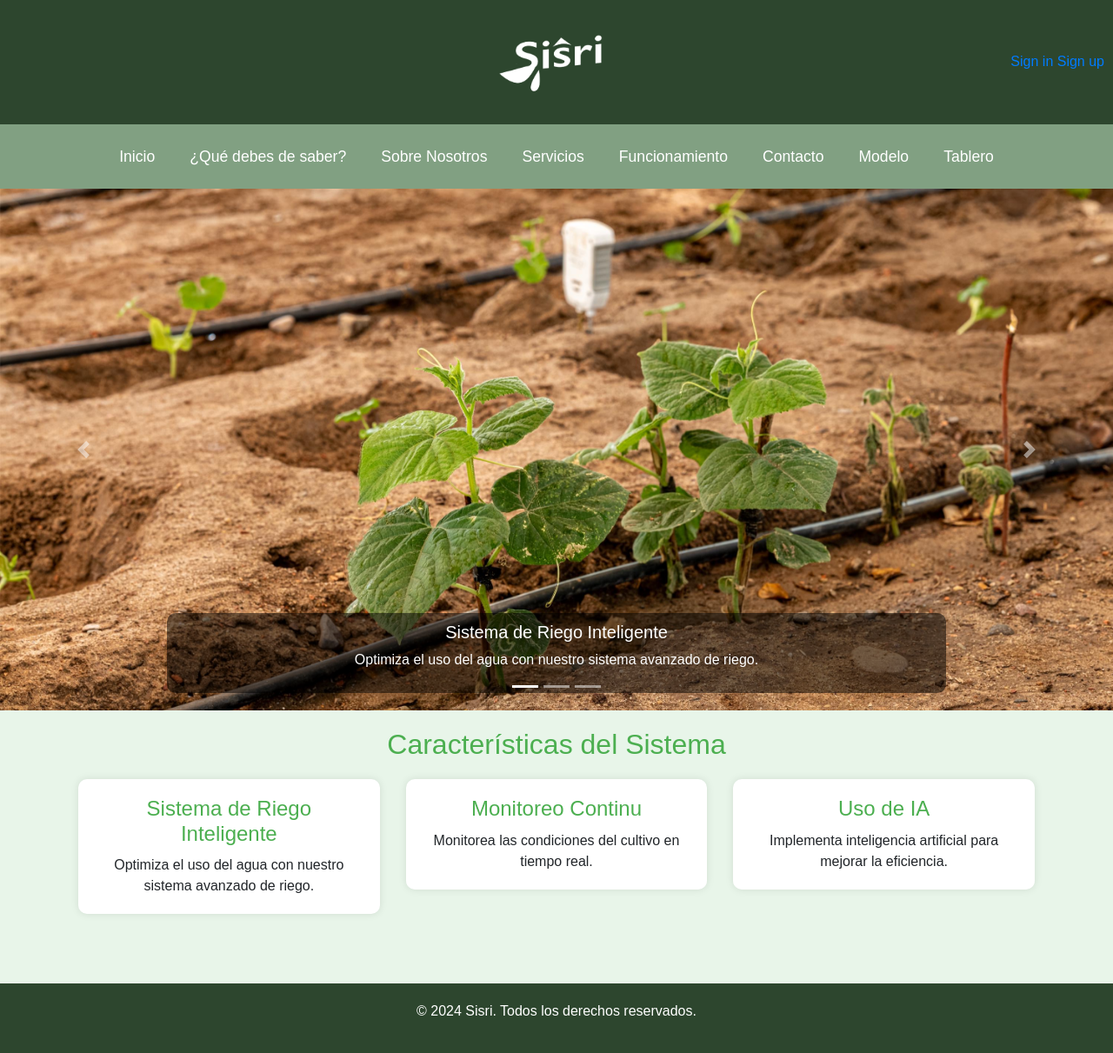
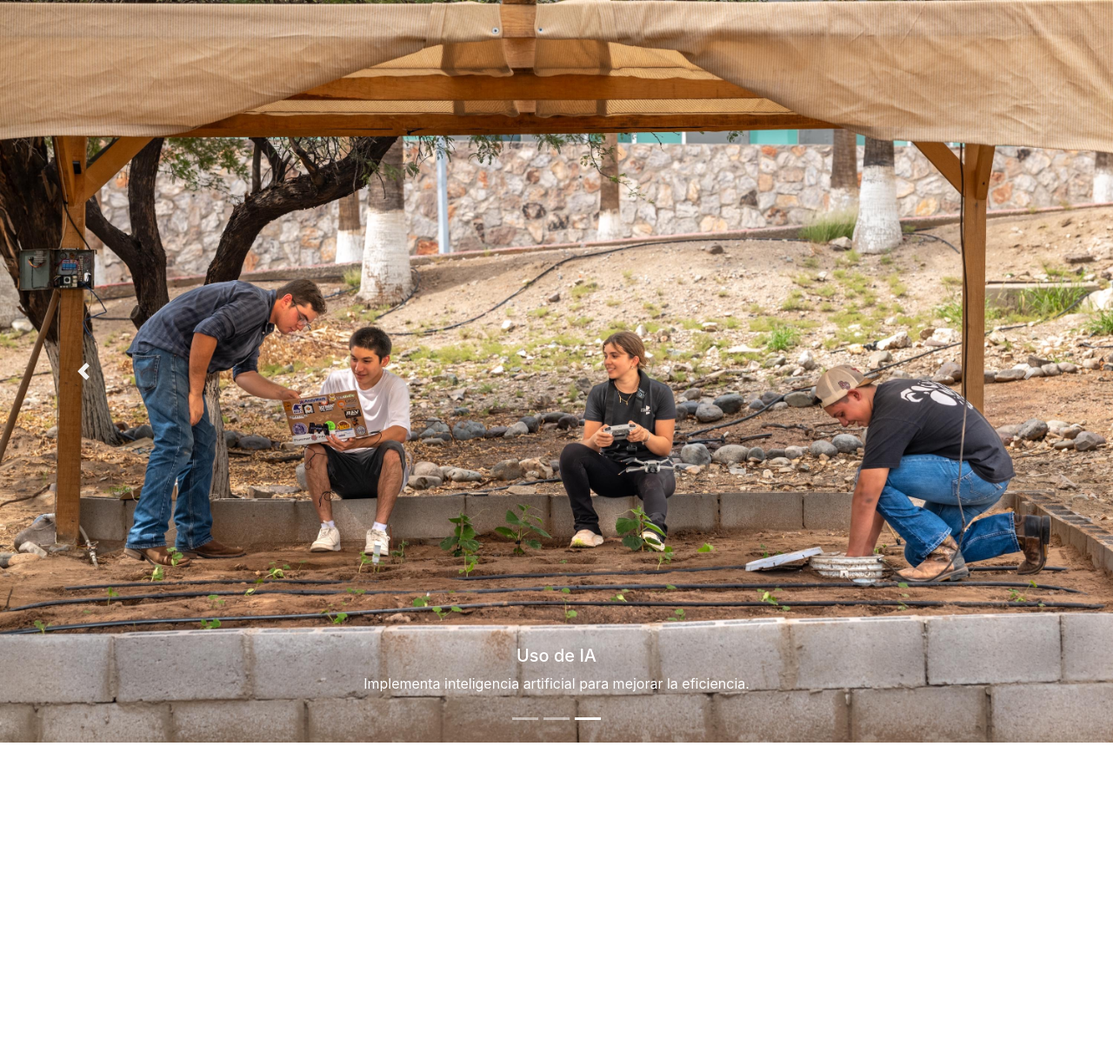
Before and after one commit to cesarlunava/sisri, a plain HTML site: page index.html in a window 1280 px wide. Shown: the whole page at 87% size. After the commit the page ends 854 px from the top, so only its background shows below. Drawn offline with nearby package versions, Linux system fonts and the light colour scheme.

Commit message:
prueba carrusel

```diff
--- a/index.html
+++ b/index.html
@@ -3,158 +3,11 @@
 <head>
     <meta charset="UTF-8">
     <meta name="viewport" content="width=device-width, initial-scale=1.0">
-    <title>Sisri - Inicio</title>
-    <link rel="stylesheet" href="https://stackpath.bootstrapcdn.com/bootstrap/4.5.2/css/bootstrap.min.css">
-    <link rel="stylesheet" href="https://cdnjs.cloudflare.com/ajax/libs/font-awesome/5.15.3/css/all.min.css">
-    <style>
-        body {
-            font-family: Arial, sans-serif;
-            margin: 0;
-            padding: 0;
-            background-color: #e8f5e9;
-        }
-        header {
-            background-color: #2d462e;
-            color: white;
-            padding: 10px 0;
-            text-align: center;
-            position: relative;
-        }
-        header img {
-            width: 160px; /* Ajusta el tamaño del logo */
-            height: auto;
-        }
-        header .auth-links {
-            position: absolute;
-            right: 10px;
-            top: 50%;
-            transform: translateY(-50%); /* Centra verticalmente */
-            color: azure;
-        }
-        nav {
-            display: flex;
-            justify-content: center;
-            background-color: #81a082;
-            padding: 10px 0;
-        }
-        nav a {
-            color: white;
-            padding: 14px 20px;
-            text-decoration: none;
-            text-align: center;
-            font-size: 1.1rem;
-        }
-        nav a:hover {
-            background-color: #66bb6a;
-        }
-        .container {
-            padding: 20px;
-        }
-        .carousel-inner img {
-            width: 100%;
-            height: 600px;
-            object-fit: cover;
-        }
-        .carousel-caption {
-            background-color: rgba(0, 0, 0, 0.5);
-            padding: 10px;
-            border-radius: 10px;
-        }
-        .feature-card {
-            background-color: white;
-            padding: 20px;
-            border-radius: 10px;
-            box-shadow: 0 0 10px rgba(0, 0, 0, 0.1);
-            text-align: center;
-            margin-bottom: 20px;
-        }
-        .feature-card h3 {
-            margin-bottom: 10px;
-            font-size: 1.5rem;
-            color: #4caf50;
-        }
-        .feature-card p {
-            font-size: 1rem;
-            margin: 0;
-        }
-        .section-title {
-            font-size: 2rem;
-            color: #4caf50;
-            margin-bottom: 20px;
-            text-align: center;
-        }
-        .section {
-            margin-bottom: 40px;
-        }
-        footer {
-            background-color: #2d462e;
-            color: white;
-            text-align: center;
-            padding: 20px 0;
-        }
-        .signup-container {
-            display: flex;
-            justify-content: center;
-            align-items: center;
-            height: 100vh;
-            margin: 0;
-            font-family: Arial, sans-serif;
-            background-color: #f0f0f0;
-        }
-        .signup-container {
-            background: #fff;
-            padding: 20px;
-            border-radius: 5px;
-            box-shadow: 0 0 10px rgba(0, 0, 0, 0.1);
-            max-width: 400px;
-            width: 100%;
-        }
-        h2 {
-            margin-bottom: 20px;
-        }
-        label {
-            display: block;
-            margin-bottom: 5px;
-        }
-        input {
-            width: 100%;
-            padding: 8px;
-            margin-bottom: 15px;
-            border: 1px solid #ccc;
-            border-radius: 4px;
-        }
-        button {
-            width: 100%;
-            padding: 10px;
-            background-color: #007bff;
-            color: #fff;
-            border: none;
-            border-radius: 4px;
-            cursor: pointer;
-        }
-        button:hover {
-            background-color: #0056b3;
-        }
-    </style>
+    <title>Ejemplo de Carrusel</title>
+    <!-- Bootstrap CSS -->
+    <link href="https://stackpath.bootstrapcdn.com/bootstrap/4.5.2/css/bootstrap.min.css" rel="stylesheet">
 </head>
 <body>
-    <header>
-        <img src="images/logo sisri blanco (1).png" alt="Logo">
-        <div class="auth-links">
-            <a href="login.html">Sign in</a>
-            <a href="signup.html">Sign up</a>
-        </div>
-    </header>
-    <nav>
-        <a href="index.html">Inicio</a>
-        <a href="saber.html">¿Qué debes de saber?</a>
-        <a href="sobrenos.html">Sobre Nosotros</a>
-        <a href="servicios.html">Servicios</a>
-        <a href="funcionam.html">Funcionamiento</a>
-        <a href="contacto.html">Contacto</a>
-        <a href="modelo.html">Modelo</a>
-        <a href="tablero.html">Tablero</a>
-    </nav>
     <div class="carousel slide" id="carouselExampleIndicators" data-ride="carousel" data-interval="2000">
         <ol class="carousel-indicators">
             <li data-target="#carouselExampleIndicators" data-slide-to="0" class="active"></li>
@@ -193,33 +46,12 @@
             <span class="sr-only">Siguiente</span>
         </a>
     </div>
-    <div class="container">
-        <div class="section">
-            <h2 class="section-title">Características del Sistema</h2>
-            <div class="row">
-                <div class="col-md-4">
-                    <div class="feature-card">
-                        <h3>Sistema de Riego Inteligente</h3>
-                        <p>Optimiza el uso del agua con nuestro sistema avanzado de riego.</p>
-                    </div>
-                </div>
-                <div class="col-md-4">
-                    <div class="feature-card">
-                        <h3>Monitoreo Continu</h3>
-                        <p>Monitorea las condiciones del cultivo en tiempo real.</p>
-                    </div>
-                </div>
-                <div class="col-md-4">
-                    <div class="feature-card">
-                        <h3>Uso de IA</h3>
-                        <p>Implementa inteligencia artificial para mejorar la eficiencia.</p>
-                    </div>
-                </div>
-            </div>
-        </div>
-    </div>
-    <footer>
-        <p>&copy; 2024 Sisri. Todos los derechos reservados.</p>
-    </footer>
+
+    <!-- jQuery -->
+    <script src="https://code.jquery.com/jquery-3.5.1.slim.min.js"></script>
+    <!-- Popper.js -->
+    <script src="https://cdn.jsdelivr.net/npm/@popperjs/core@2.9.3/dist/umd/popper.min.js"></script>
+    <!-- Bootstrap JS -->
+    <script src="https://stackpath.bootstrapcdn.com/bootstrap/4.5.2/js/bootstrap.min.js"></script>
 </body>
 </html>
```
